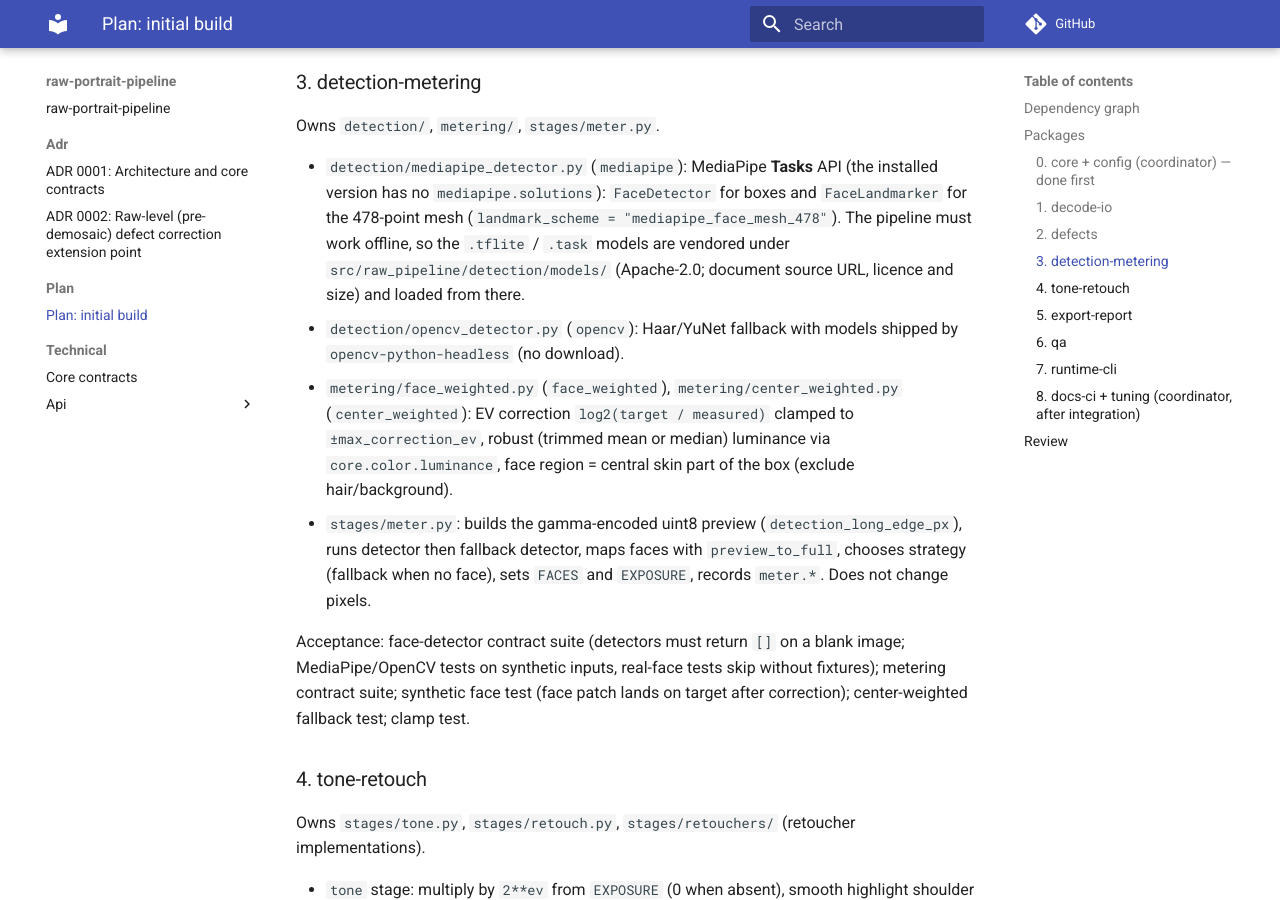
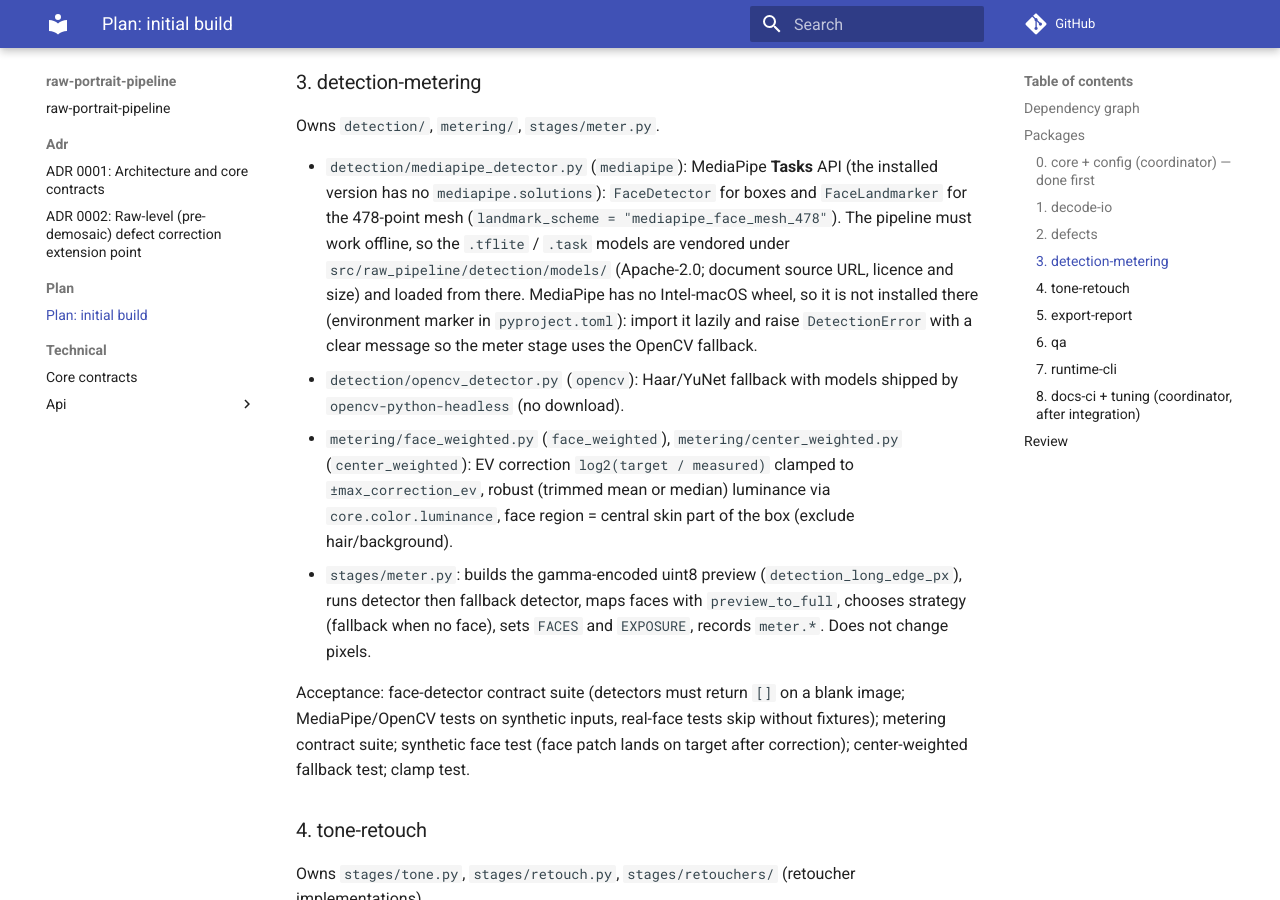
Before and after one commit to emiliano-f/raw-portrait-pipeline, an MkDocs documentation site: the page built from docs/plan/initial-build.md, in a window 1280 px wide and 900 px high, scrolled down 3041 px. Built offline with MkDocs 1.6.1 and Material for MkDocs 9.7.7, drawn with Linux system fonts in a browser that asks for light colours; comment, search, counter and statistics services are not loaded.

Commit message:
fix: skip mediapipe on Intel macOS where no wheel exists

```diff
--- a/docs/plan/initial-build.md
+++ b/docs/plan/initial-build.md
@@ -112,6 +112,9 @@ Owns `detection/`, `metering/`, `stages/meter.py`.
   "mediapipe_face_mesh_478"`). The pipeline must work offline, so the `.tflite`
   / `.task` models are vendored under `src/raw_pipeline/detection/models/`
   (Apache-2.0; document source URL, licence and size) and loaded from there.
+  MediaPipe has no Intel-macOS wheel, so it is not installed there
+  (environment marker in `pyproject.toml`): import it lazily and raise
+  `DetectionError` with a clear message so the meter stage uses the OpenCV fallback.
 - `detection/opencv_detector.py` (`opencv`): Haar/YuNet fallback with models
   shipped by `opencv-python-headless` (no download).
 - `metering/face_weighted.py` (`face_weighted`), `metering/center_weighted.py`
--- a/pyproject.toml
+++ b/pyproject.toml
@@ -6,7 +6,7 @@ readme = "README.md"
 license = "MIT"
 requires-python = ">=3.12"
 dependencies = [
-    "mediapipe>=1.2.3",
+    "mediapipe>=1.2.3; sys_platform != 'darwin' or platform_machine != 'x86_64'",
     "numpy>=2.5.5",
     "opencv-python-headless>=5.1.0.95",
     "pillow>=13.0.0",
```
Also changed, not shown: 1 other file.
